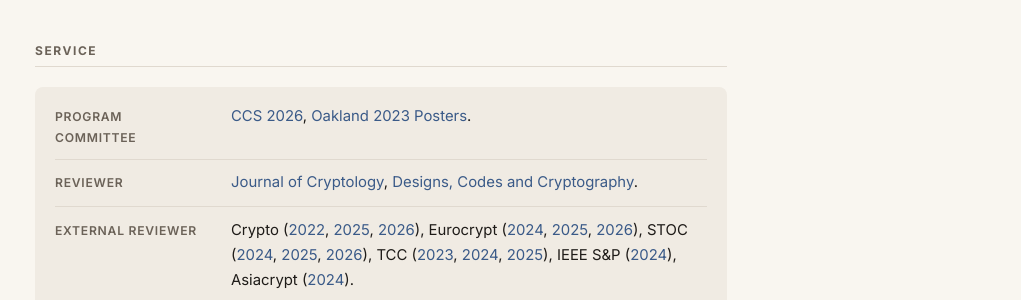
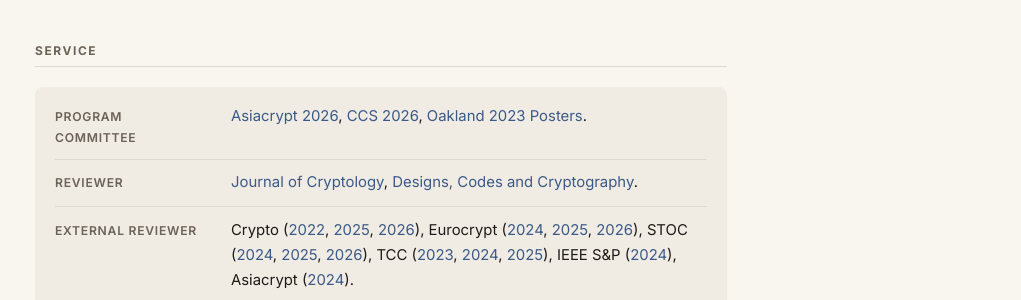
Before and after one commit to pslou/pslou.github.io, a Jekyll site: the page built from index.html, in a window 1280 px wide and 900 px high, scrolled down 2800 px. Shown: the part 153-453 px from the top of the window, without its empty margins (259-1280 px from the left). Built offline with Jekyll 4.4.1, drawn with Linux system fonts in a browser that asks for light colours.

Commit message:
add asiacrypt PC

```diff
--- a/index.html
+++ b/index.html
@@ -223,6 +223,7 @@ description: Paul S. Lou — postdoctoral researcher in cryptography at Bocconi
       <div class="service-item">
         <dt>Program Committee</dt>
         <dd>
+          <a href="https://asiacrypt.iacr.org/2026/">Asiacrypt 2026</a>,
           <a href="https://www.sigsac.org/ccs/CCS2026/">CCS 2026</a>,
           <a href="https://sp2023.ieee-security.org/cfposters.html">Oakland 2023 Posters</a>.
         </dd>
```
